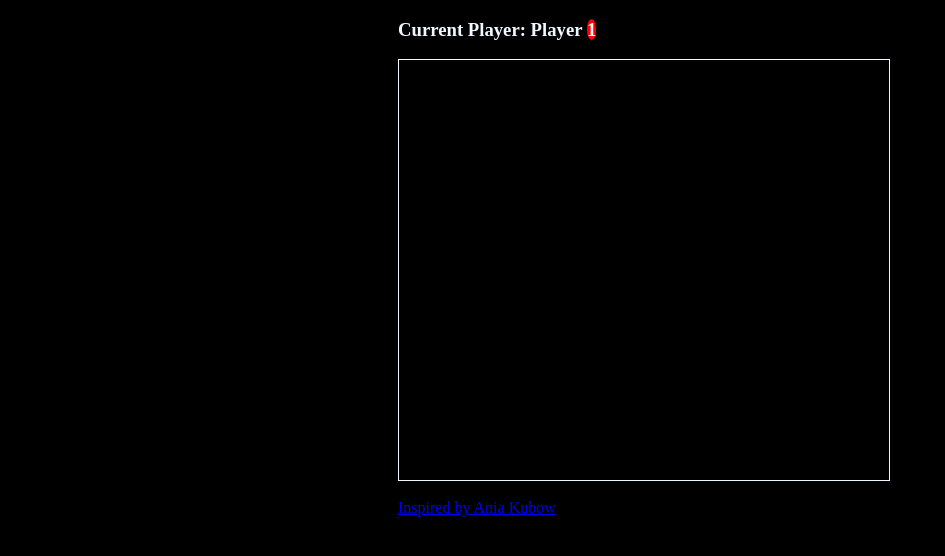
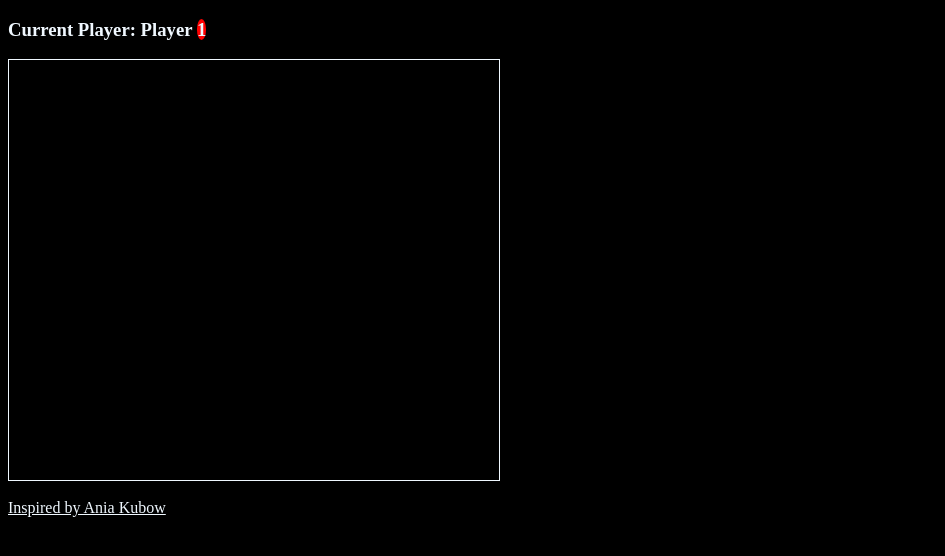
Before and after one commit to s-mehnert/connectFour_game, a plain HTML site: page index.html in a window 1280 px wide. Shown: the whole page, without its empty margins (0-945 px from the left). Drawn offline with Linux system fonts and the light colour scheme.

Commit message:
adjust link color and centering

```diff
--- a/style.css
+++ b/style.css
@@ -1,11 +1,14 @@
 html {
     max-width: 500px;
-    margin: auto;
 }
 
 body {
     background-color: black;
     color: aliceblue;
+}
+
+a {
+    color: aliceblue
 }
 
 .grid {
```
